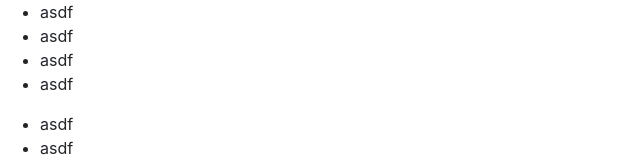
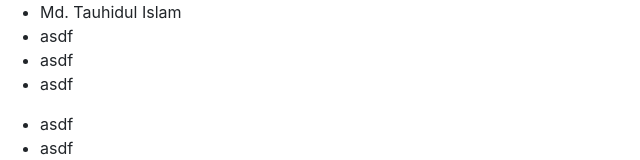
Before and after one commit to tauhidul0821/tauhidul0821.github.io, a plain HTML site: page index.html in a window 1280 px wide. Shown: the top 160 px of the page, without its empty margins (0-640 px from the left). Drawn offline with nearby package versions, Linux system fonts and the light colour scheme.

Commit message:
asdfasdf

```diff
--- a/index.html
+++ b/index.html
@@ -10,7 +10,7 @@
 	<body>
 		<section id="header">
 			<ul>
-				<li>asdf</li>
+				<li>Md. Tauhidul Islam </li>
 				<li>asdf</li>
 				<li>asdf</li>
 				<li>asdf</li>
```
